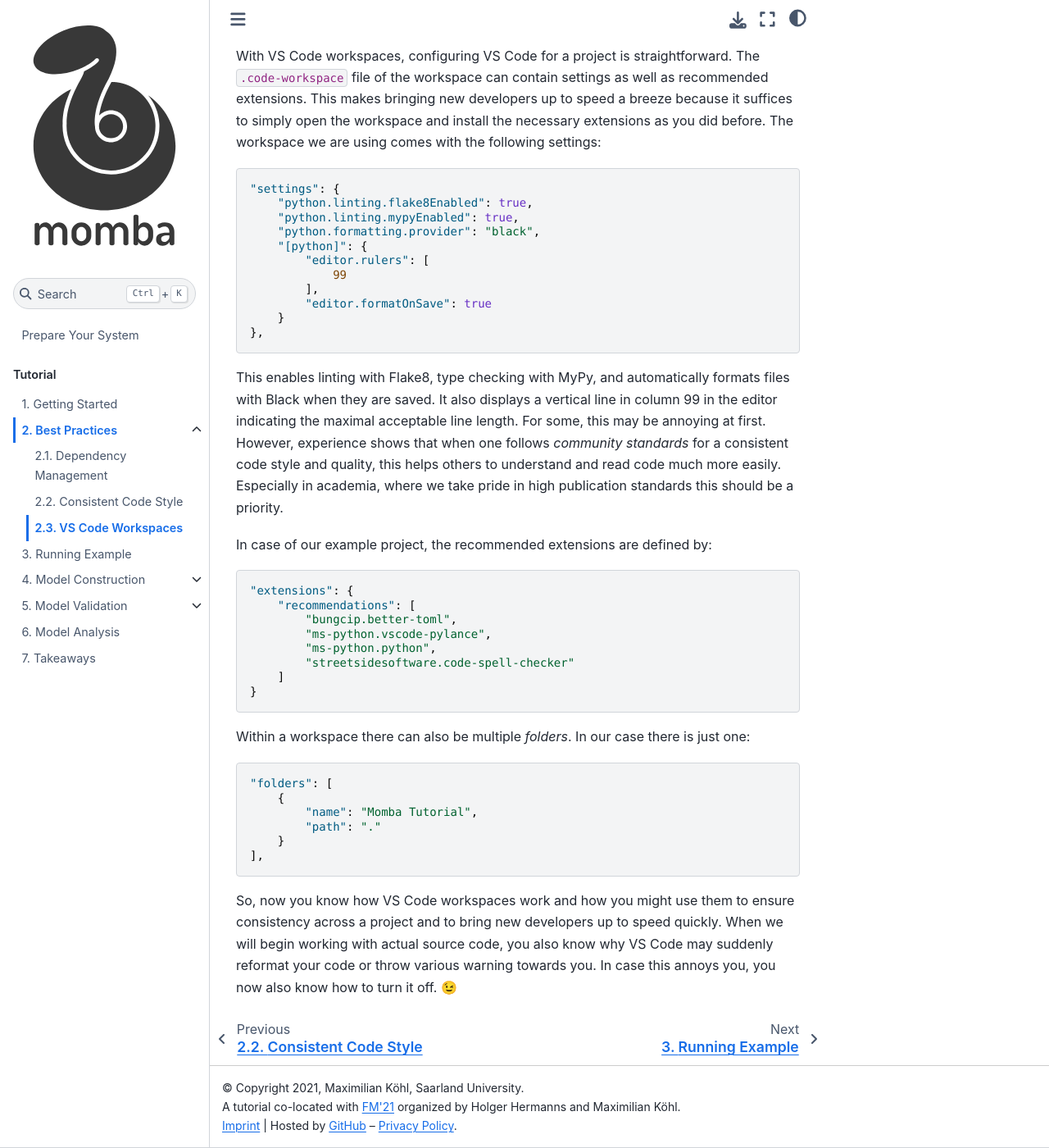
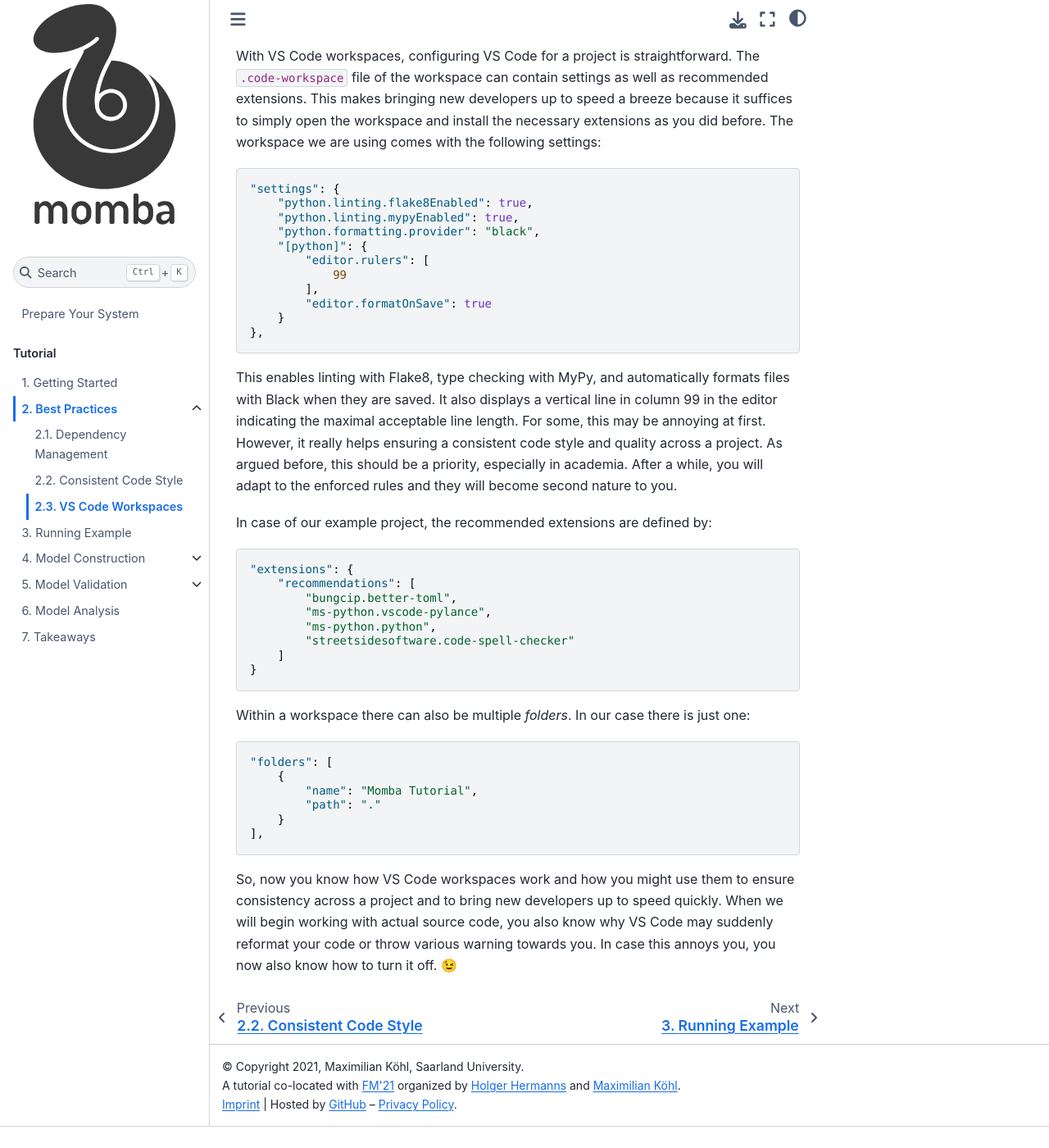
Before and after one commit to udsdepend/fm21-momba-tutorial, a Jupyter Book: the page built from book/tutorial/vscode-workspaces.md, in a window 1280 px wide and 1400 px high, scrolled down 257 px. Shown: the whole window at 82% size. Built offline with Jupyter Book 1.0.4 settings and Sphinx 7.4.7 and the Sphinx Book theme 1.1.4, drawn with Linux system fonts in a browser that asks for light colours; after the commit the page ends 1631 px from its top, so only the background shows below that.

Commit message:
minor changes

```diff
--- a/book/_config.yml
+++ b/book/_config.yml
@@ -7,7 +7,7 @@
   home_page_in_navbar: false
   extra_navbar: ""
   extra_footer: |
-    A tutorial co-located with <a href="http://lcs.ios.ac.cn/fm2021/">FM'21</a> organized by Holger Hermanns and Maximilian Köhl.
+    A tutorial co-located with <a href="http://lcs.ios.ac.cn/fm2021/">FM'21</a> organized by <a href="https://depend.cs.uni-saarland.de/~hermanns/">Holger Hermanns</a> and <a href="https://depend.cs.uni-saarland.de/~koehl/">Maximilian Köhl</a>.
     <br>
     <a href="https://www.uni-saarland.de/impressum.html">Imprint</a>
     | Hosted by <a href="https://github.com">GitHub</a> – <a href="https://docs.github.com/en/github/site-policy/github-privacy-statement#github-pages">Privacy Policy</a>.
--- a/book/tutorial/vscode-workspaces.md
+++ b/book/tutorial/vscode-workspaces.md
@@ -27,8 +27,9 @@
 This enables linting with Flake8, type checking with MyPy, and automatically formats files with Black when they are saved.
 It also displays a vertical line in column 99 in the editor indicating the maximal acceptable line length.
 For some, this may be annoying at first.
-However, experience shows that when one follows *community standards* for a consistent code style and quality, this helps others to understand and read code much more easily.
-Especially in academia, where we take pride in high publication standards this should be a priority.
+However, it really helps ensuring a consistent code style and quality across a project.
+As argued before, this should be a priority, especially in academia.
+After a while, you will adapt to the enforced rules and they will become second nature to you.
 
 In case of our example project, the recommended extensions are defined by:
 
```
Also changed, not shown: book/tutorial/code-style.md (+1 -1 lines).
